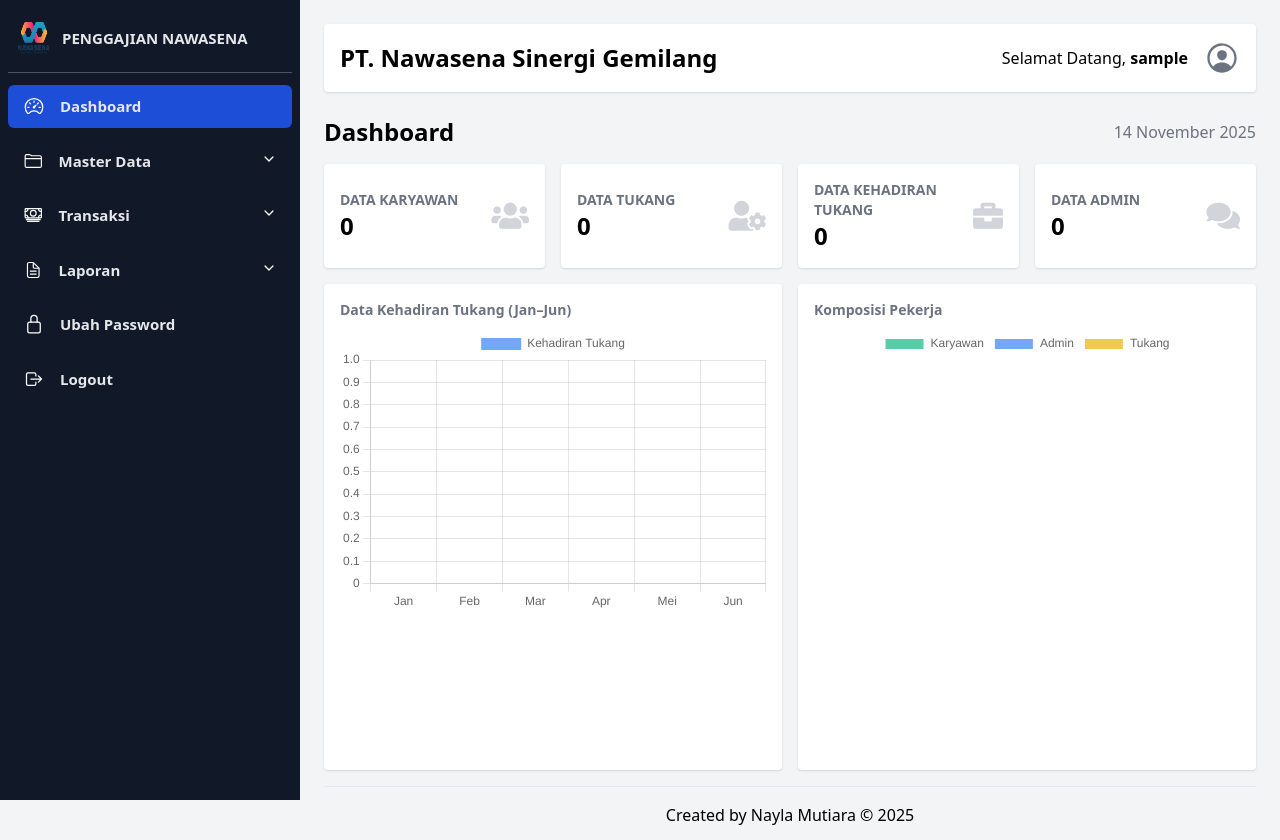
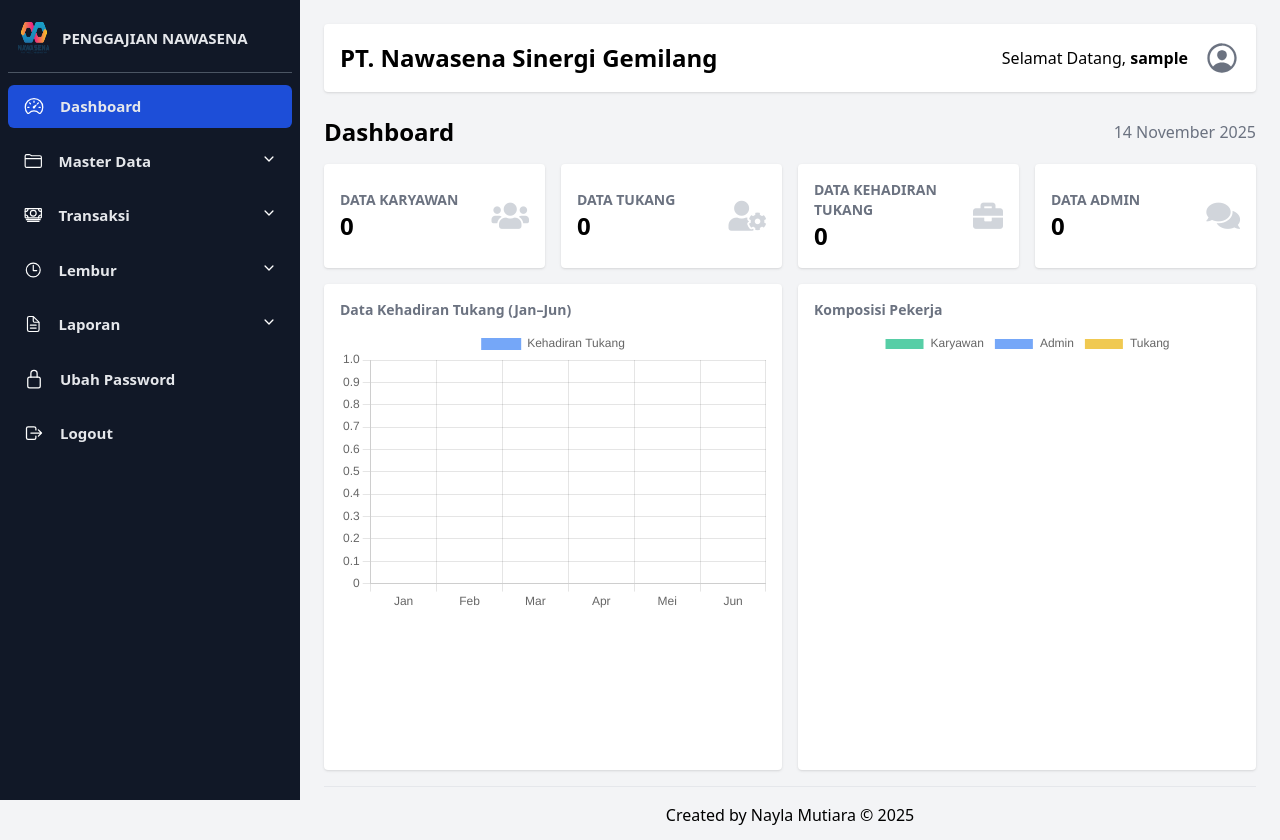
Before and after one commit to naylamutiara03/Apk-Penggajian-Nawasena, a PHP site: page /dashboard.php in a window 1280 px wide. Shown: the top 840 px of the page. Run offline with PHP 8.4, Linux system fonts and the light colour scheme; the visitor is signed in with stand-in values (Sample User, id 1); data that the repository does not hold is empty; some libraries are stand-ins or nearby versions.

Commit message:
tambah menu lembur

```diff
--- a/sidebar.php
+++ b/sidebar.php
@@ -140,6 +140,34 @@ $is_master_data_active = in_array($current_page, $master_data_pages);
             </a>
         </div>
 
+        <!-- Menu Lembur -->
+        <div class="p-2.5 mt-3 flex items-center rounded-md px-4 duration-300 cursor-pointer
+<?php echo ($is_lembur_active) ? 'bg-blue-700' : 'hover:bg-blue-600'; ?> text-white"
+            onclick="toggleDropdown('submenuLembur', 'arrowLembur')">
+            <ion-icon name="time-outline" class="text-xl"></ion-icon>
+            <div class="flex justify-between w-full items-center">
+                <span class="text-[15px] ml-4 text-gray-200 font-bold">Lembur</span>
+                <span class="text-sm <?php echo ($is_lembur_active) ? 'rotate-180' : ''; ?>" id="arrowLembur">
+                    <ion-icon name="chevron-down-outline"></ion-icon>
+                </span>
+            </div>
+        </div>
+
+        <!-- Submenu Lembur -->
+        <div id="submenuLembur" class="text-left text-sm mt-2 w-4/5 mx-auto text-gray-200 font-bold
+<?php echo ($is_lembur_active) ? '' : 'hidden'; ?>">
+            <a href="lembur_karyawan.php" class="block cursor-pointer p-2 rounded-md mt-1 hover:bg-blue-600 loading-link
+<?php echo ($current_page == 'lembur_karyawan.php') ? 'bg-blue-600' : ''; ?>">
+                Lembur Karyawan
+            </a>
+
+            <a href="lembur_tukang.php" class="block cursor-pointer p-2 rounded-md mt-1 hover:bg-blue-600 loading-link
+<?php echo ($current_page == 'lembur_tukang.php') ? 'bg-blue-600' : ''; ?>">
+                Lembur Tukang
+            </a>
+        </div>
+
+
 
         <!-- Menu Laporan -->
         <div class="p-2.5 mt-3 flex items-center rounded-md px-4 duration-300 cursor-pointer
```
